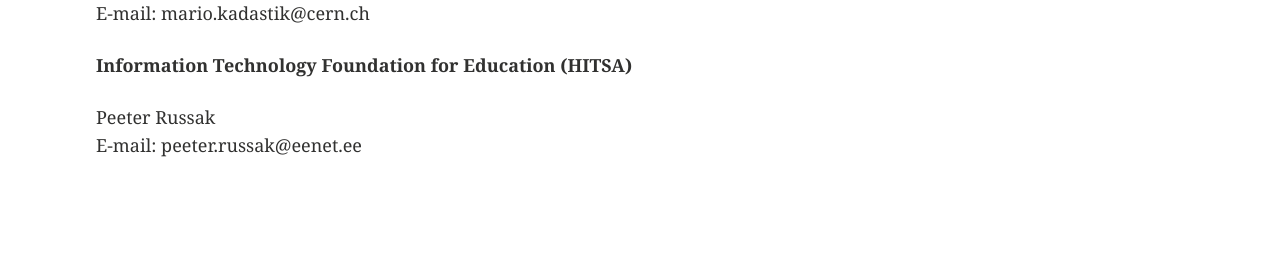
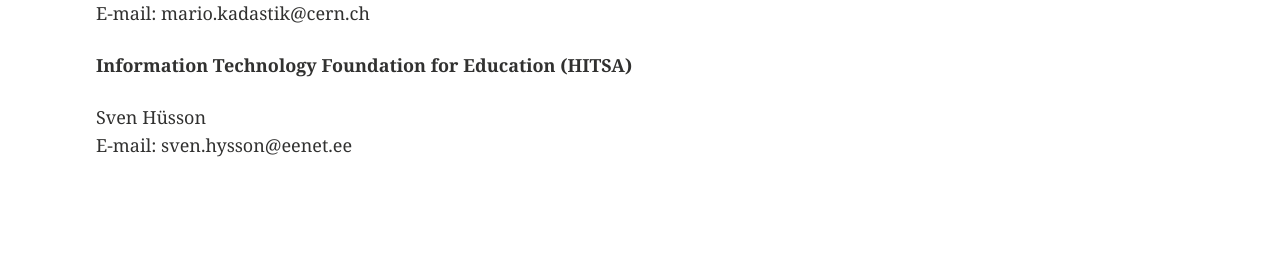
Before and after one commit to etais-ee/etais-web, a Jekyll site: the page built from contact/index.md, in a window 1280 px wide. Shown: the part 810-1083 px from the top of the page. Built offline with Jekyll 4.4.1, drawn with Linux system fonts in a browser that asks for light colours.

Commit message:
Updated EENet contact person

```diff
--- a/contact/index.md
+++ b/contact/index.md
@@ -28,5 +28,5 @@ E-mail: mario.kadastik@cern.ch
 
 **Information Technology Foundation for Education (HITSA)**
 
-Peeter Russak
-E-mail: peeter.russak@eenet.ee
+Sven Hüsson
+E-mail: sven.hysson@eenet.ee
```
